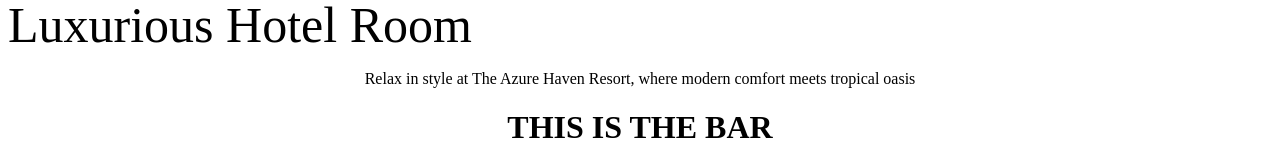
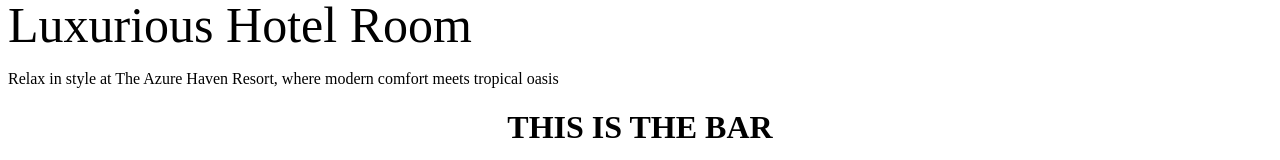
Before and after one commit to ZeeThomas/azurehavenresort, a React (Create React App) app: page /#/ in a window 1280 px wide. Shown: the part 659-819 px from the top of the page. Built offline with nearby package versions, Linux system fonts and the light colour scheme.

Commit message:
Updated bookingbar.css

```diff
--- a/src/styles/bookingbar.css
+++ b/src/styles/bookingbar.css
@@ -4,3 +4,7 @@
   text-align:left;
   display: block;
 }
+#small-text
+{
+  text-align: left;
+}
```
